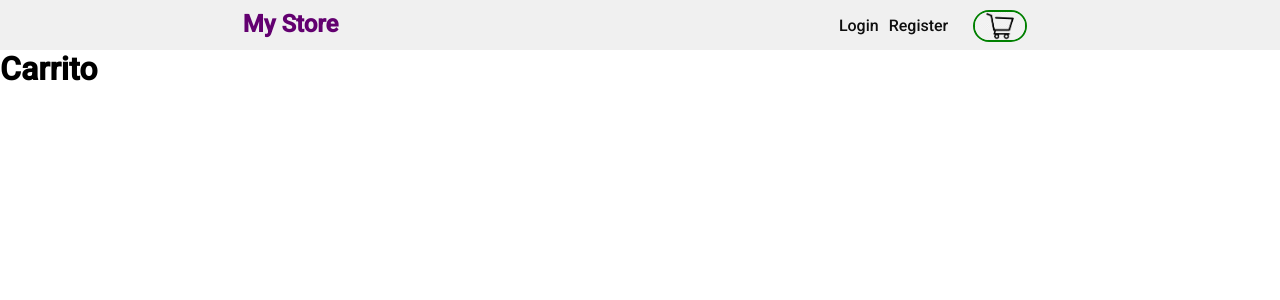
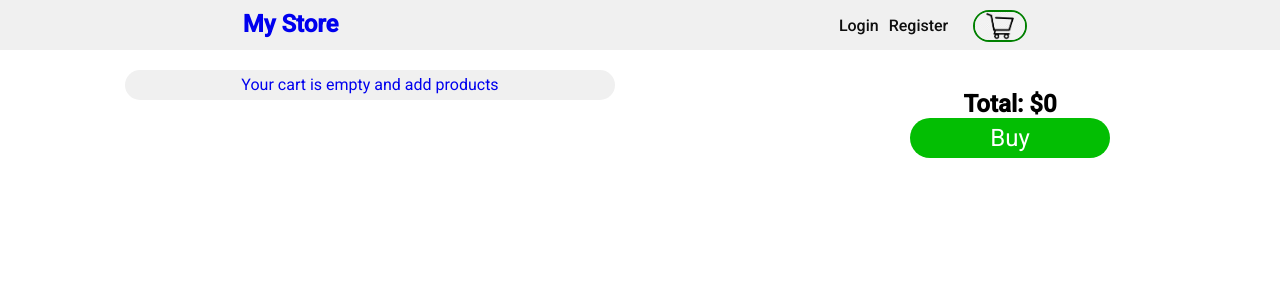
Before and after one commit to Xenock20/FakeStoreAngular, an Angular app: page /cart in a window 1280 px wide. Shown: the top 300 px of the page. Built offline with nearby package versions, Linux system fonts and the light colour scheme.

Commit message:
Add cart page, style and funcionality

```diff
--- a/src/app/components/navbar/navbar.component.html
+++ b/src/app/components/navbar/navbar.component.html
@@ -1,5 +1,5 @@
 <nav class="navbar">
-  <h1>My Store</h1>
+  <h1><a routerLink="home">My Store</a></h1>
   <div>
     <ul>
       <li class="login"><a routerLink="login">Login</a></li>
--- a/src/app/components/page/cart/cart.component.html
+++ b/src/app/components/page/cart/cart.component.html
@@ -1,8 +1,18 @@
 <div class="cart">
-  <h1>Carrito</h1>
-  <ul>
-    <li *ngFor="let product of listCart">
-      <span>{{product.title}}</span>
+  <ul class="list-cart">
+    <li *ngFor="let product of listCart; index as i">
+      <img [src]="product.image" alt="">
+      <div>
+        <span>{{product.title}}</span>
+        <p>${{product.price}}</p>
+      </div>
+      <button (click)="onDelete(i)">X</button>
     </li>
+    <li class="null-product" *ngIf="listCart.length == 0"><a routerLink="/home">Your cart is empty and add products</a></li>
+    <li class="add-product" *ngIf="listCart.length > 0"><a routerLink="/home">Add another product</a></li>
   </ul>
+  <div class="buy">
+    <h2>Total: ${{price}}</h2>
+    <button>Buy</button>
+  </div>
 </div>
--- a/src/app/components/page/cart/cart.component.scss
+++ b/src/app/components/page/cart/cart.component.scss
@@ -1,5 +1,87 @@
 .cart{
+  h1{
+    text-align: center;
+  }
   position: relative;
-  top: 50px;
+  top: 60px;
   width: 100%;
+  .list-cart{
+    list-style: none;
+    width: 300px;
+    margin: 0 auto;
+    .null-product, .add-product{
+      text-align: center;
+      color: black;
+      height: 20px;
+      justify-content: center;
+    }
+    li{
+      border-radius: 15px;
+      background-color: #f0f0f0;
+      padding: 5px;
+      height: 150px;
+      display: flex;
+      margin: 10px 5px;
+      div{
+        width: 200px;
+        margin: 2px;
+        display: flex;
+        flex-direction: column;
+        justify-content: space-around;
+        p{
+          font-weight: 500;
+        }
+        span{
+          font-size: 14px;
+        }
+      }
+      button{
+        width: 25px;
+        height: 25px;
+        margin: 10px;
+        background-color: red;
+        border: none;
+        font-size: 20px;
+        color: white;
+        cursor: pointer;
+      }
+      img{
+        margin: auto 2px;
+        width: 75px;
+        height: 75px;
+      }
+    }
+  }
+
+  .buy{
+    padding: 10px 0px;
+    width: 300px;
+    margin: 20px auto;
+    text-align: center;
+    button{
+      width: 200px;
+      height: 40px;
+      border-radius: 25px;
+      background-color: rgb(3, 190, 3);
+      color: white;
+      border: none;
+      font-size: 24px;
+      cursor: pointer;
+    }
+  }
 }
+
+@media screen and (min-width: 768px){
+  .cart{
+    display: flex;
+    justify-content: center;
+    .list-cart{
+      width: 500px;
+      li{
+        div{
+          width: 300px;
+        }
+      }
+    }
+  }
+}
--- a/src/app/components/page/cart/cart.component.ts
+++ b/src/app/components/page/cart/cart.component.ts
@@ -1,4 +1,4 @@
-import { Component, OnInit } from '@angular/core';
+import { Component, OnInit} from '@angular/core';
 
 @Component({
   selector: 'app-cart',
@@ -7,7 +7,10 @@ import { Component, OnInit } from '@angular/core';
 })
 export class CartComponent implements OnInit {
 
+  constructor(){}
+
   listCart: any = [];
+  price = 0;
 
   ngOnInit(): void {
     const data = sessionStorage.getItem('product')
@@ -16,6 +19,17 @@ export class CartComponent implements OnInit {
       this.listCart = JSON.parse(data)
     }
 
-    console.log(this.listCart)
+    this.listCart.forEach((element: any) => {
+      this.price += parseFloat(element.price)
+    });
+  }
+
+  onDelete(i: number): void {
+    this.listCart.splice(i,1)
+    sessionStorage.setItem('product', JSON.stringify(this.listCart))
+    this.price = 0
+    this.listCart.forEach((element: any) => {
+      this.price += parseFloat(element.price)
+    });
   }
 }
--- a/src/app/components/product/product.component.html
+++ b/src/app/components/product/product.component.html
@@ -4,6 +4,6 @@
     <h2>{{product.title}}</h2>
     <span class="des">{{product.description}}</span>
     <p class="price">${{product.price}}</p>
-    <button (click)="onBuy()">Buy</button>
+    <button (click)="onBuy()">Add to cart</button>
   </div>
 </div>
```
